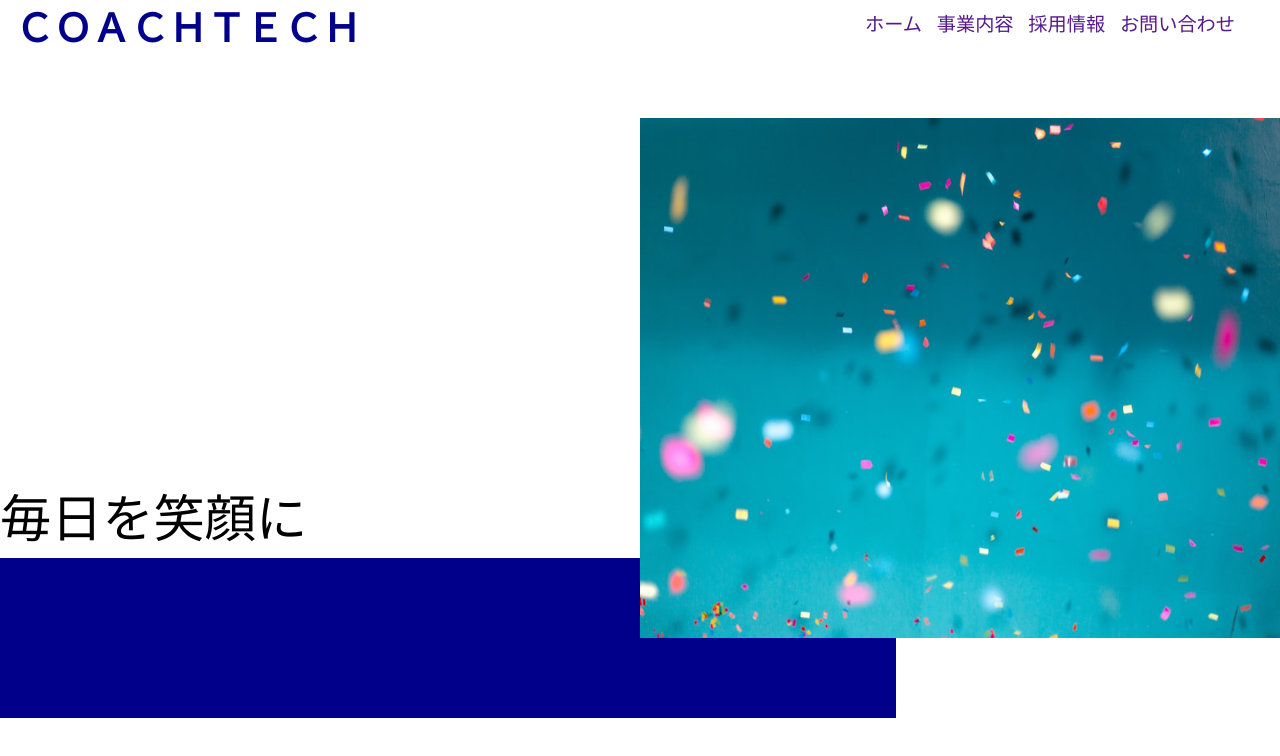
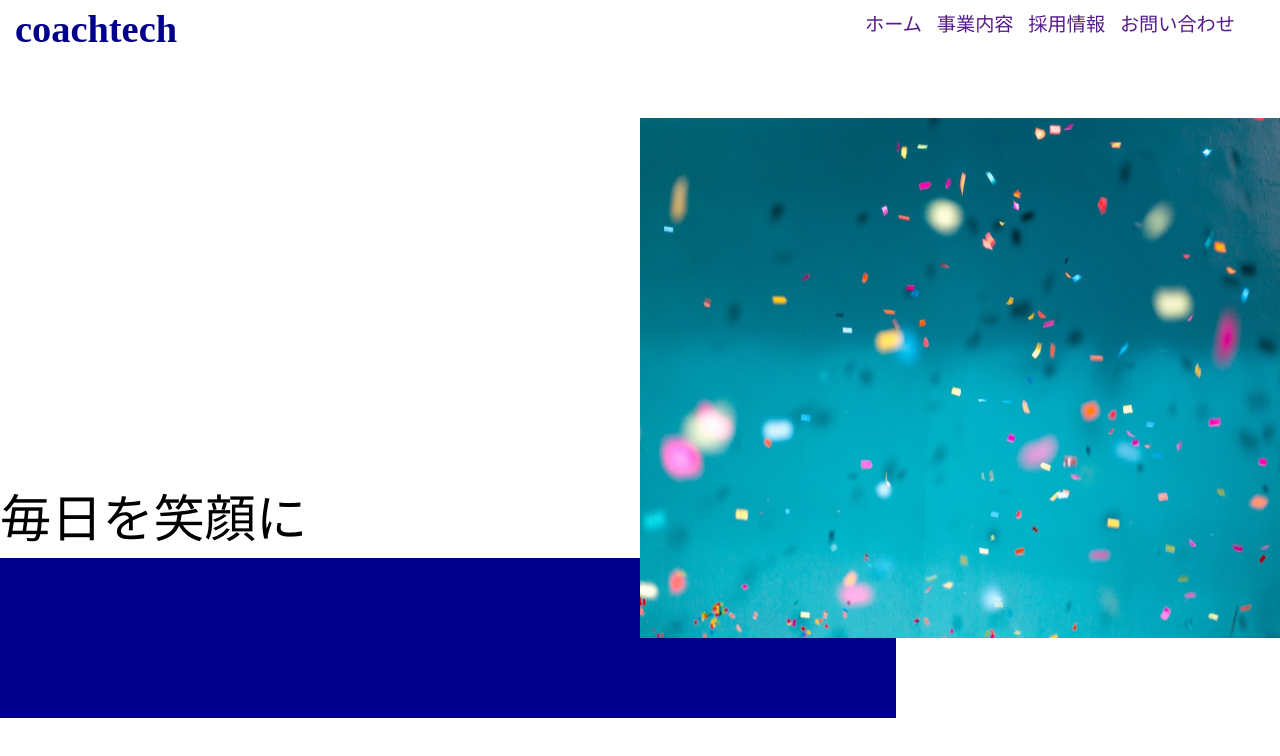
Before and after one commit to ayuka-maruyama/20240202_maruyama_css, a plain HTML site: page 20240202_maruyama_css-test/index.html in a window 1280 px wide. Drawn offline with Linux system fonts and the light colour scheme.

Commit message:
任意のメッセージ

```diff
--- a/index.html
+++ b/20240202_maruyama_css-test/index.html
@@ -14,7 +14,7 @@
 
 <body>
     <header>
-        <h2 class="company">ＣＯＡＣＨＴＥＣＨ</h2>
+        <h2 class="company">coachtech</h2>
         <nav class="header-nav">
             <ul class="header-nav-list">
                 <li class="header-nav-item">
```
Also changed, not shown: 20240202_maruyama_css-test/css.png (renamed from css.png), 20240202_maruyama_css-test/firstview.jpeg (renamed from firstview.jpeg), 20240202_maruyama_css-test/reset.css (renamed from reset.css), 20240202_maruyama_css-test/style.css (renamed from style.css), 2 other files.
